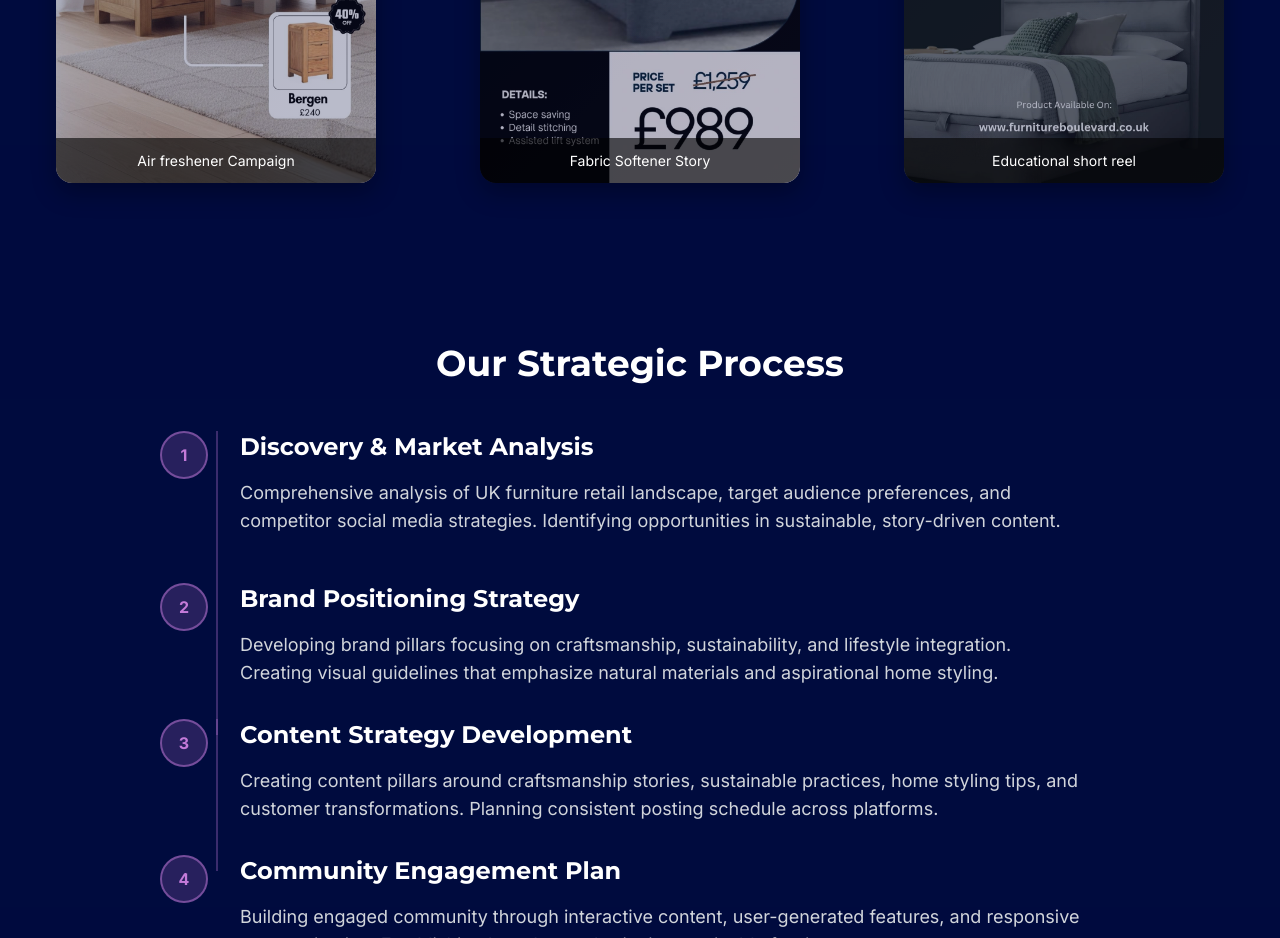
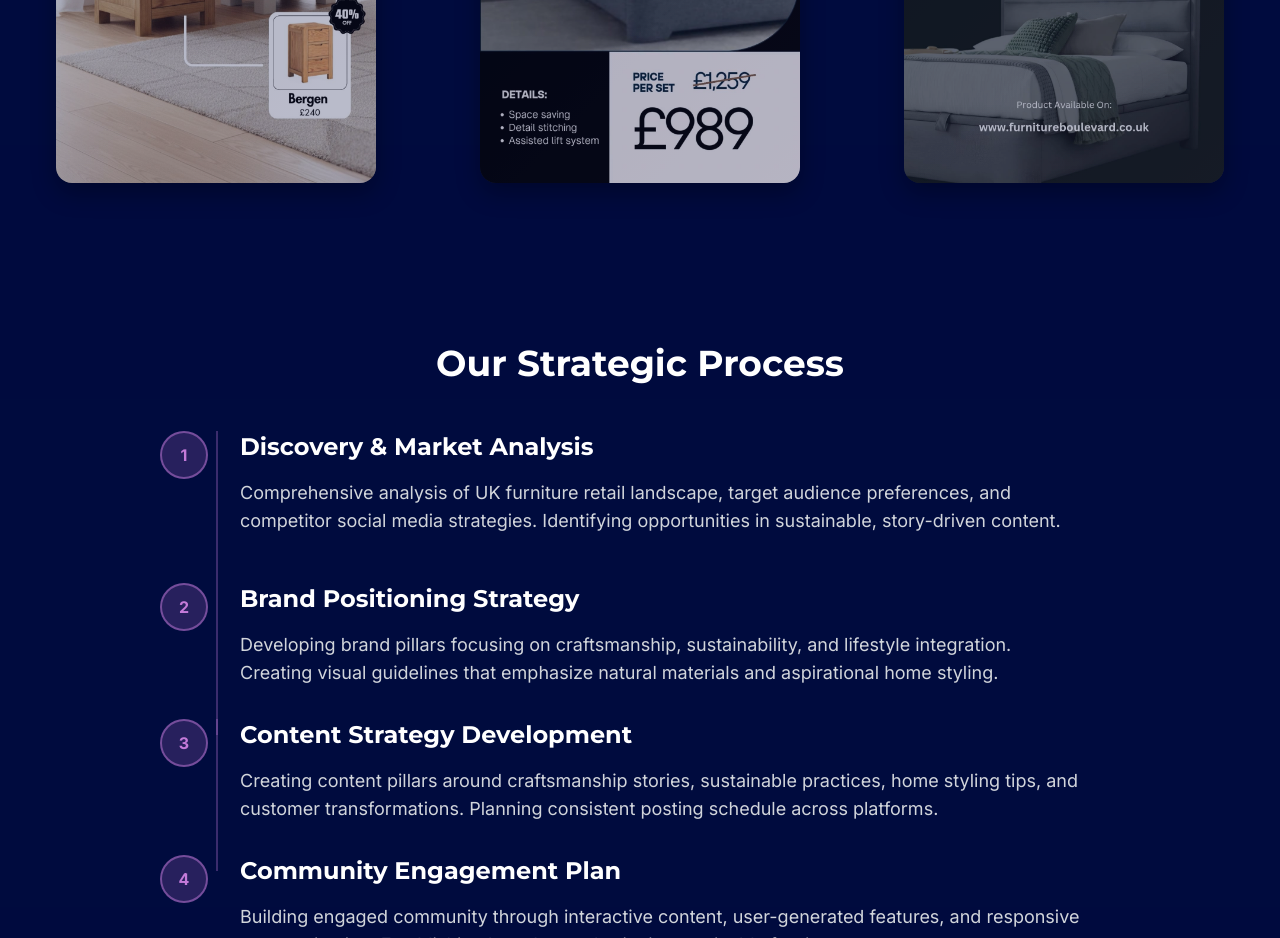
Before and after one commit to pictoishimi/pictoishmi, a plain HTML site: page projects/boulvard_furniture/furniture_boulvard_project.html in a window 1280 px wide. Shown: the part 3920-4858 px from the top of the page. Drawn offline with nearby package versions, Linux system fonts and the light colour scheme.

Commit message:
Reel footer updated

```diff
--- a/projects/boulvard_furniture/furniture_boulvard_project.html
+++ b/projects/boulvard_furniture/furniture_boulvard_project.html
@@ -1039,7 +1039,7 @@
                                 <svg viewBox="0 0 24 24"><path d="M8 5v14l11-7z"/></svg>
                             </div>
                         </div>
-                        <div class="reel-description">Air freshener Campaign</div>
+                        <!-- <div class="reel-description">Air freshener Campaign</div> -->
                     </div>
                 </div>
 
@@ -1054,7 +1054,7 @@
                                 <svg viewBox="0 0 24 24"><path d="M8 5v14l11-7z"/></svg>
                             </div>
                         </div>
-                        <div class="reel-description">Fabric Softener Story</div>
+                        <!-- <div class="reel-description">Fabric Softener Story</div> -->
                     </div>
                 </div>
 
@@ -1069,7 +1069,7 @@
                                 <svg viewBox="0 0 24 24"><path d="M8 5v14l11-7z"/></svg>
                             </div>
                         </div>
-                        <div class="reel-description">Educational short reel</div>
+                        <!-- <div class="reel-description">Educational short reel</div> -->
                     </div>
                 </div>
 
```
Also changed, not shown: projects/kandy_fresh_fruits/kandy_fresh_fruits_case.html (+3 -3 lines).
